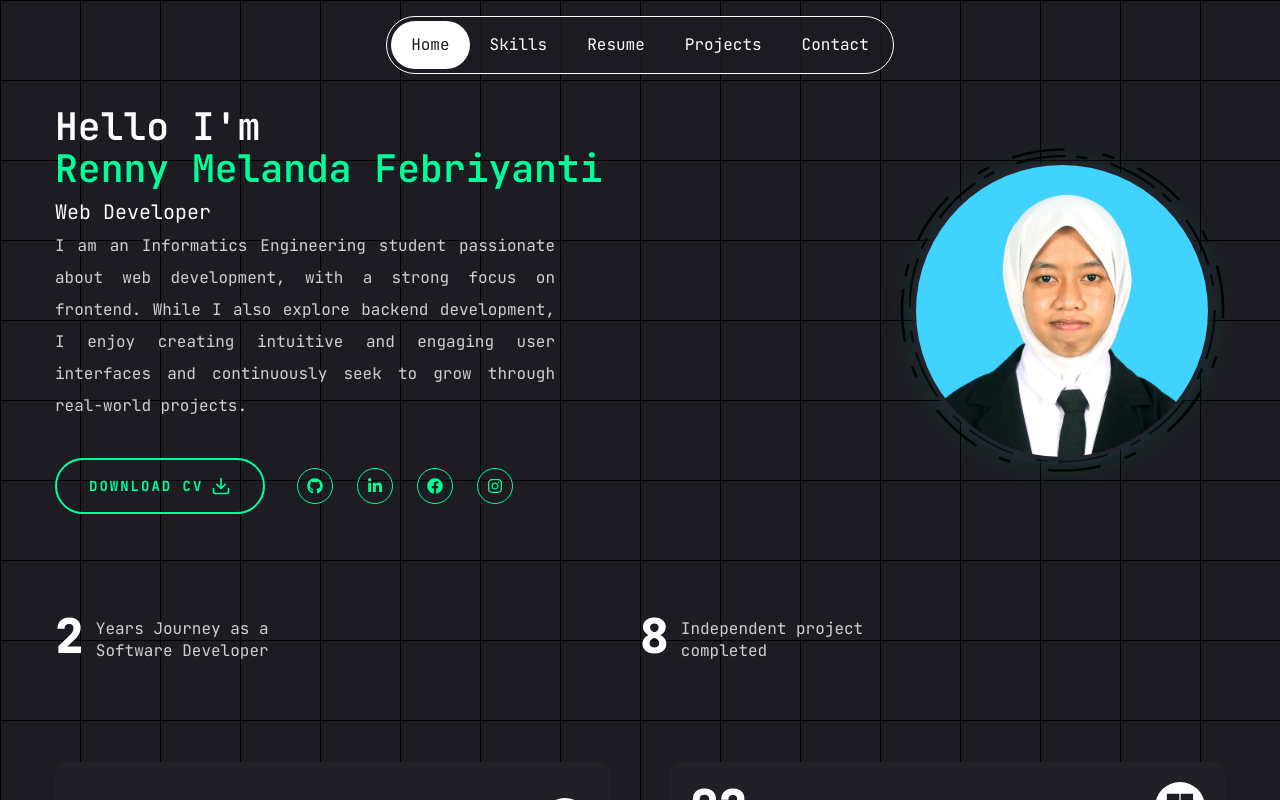
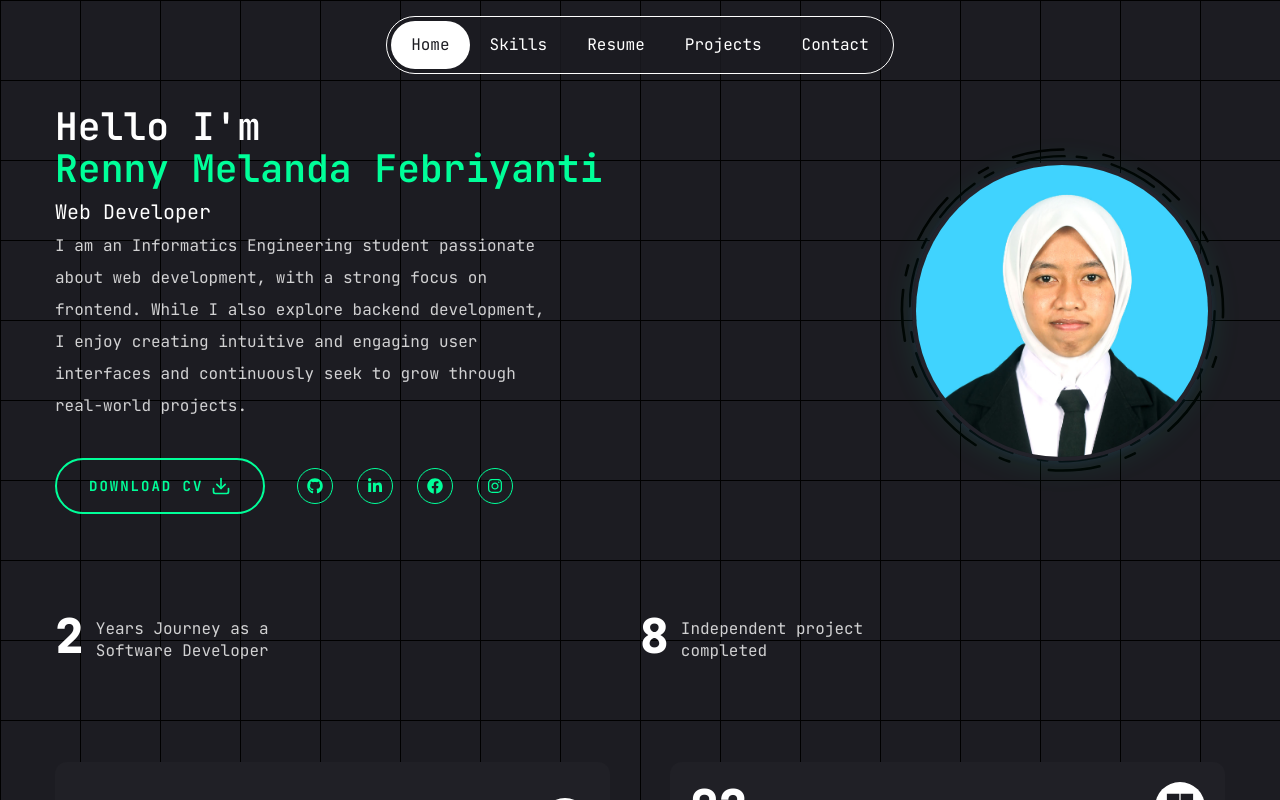
Before and after one commit to rennymlndf/WEB-Portfolio, a Next.js app: page / in a window 1280 px wide. Shown: the top 800 px of the page. Built offline with nearby package versions, Linux system fonts and the light colour scheme.

Commit message:
update text detail

```diff
--- a/components/TextDetail.tsx
+++ b/components/TextDetail.tsx
@@ -11,7 +11,6 @@ const TextDetail = () => {
       }}
     >
       <span className="text-xl">Web Developer</span>
-      <div className="text-justify flex flex-col items-justify">
       <p className="max-w-[500px] mb-9 text-white/80">
         I am an Informatics Engineering student passionate about web
         development, with a strong focus on frontend. While I also explore
@@ -19,7 +18,6 @@ const TextDetail = () => {
         user interfaces and continuously seek to grow through real-world
         projects.{" "}
       </p>
-      </div>
     </motion.section>
   );
 };
```
